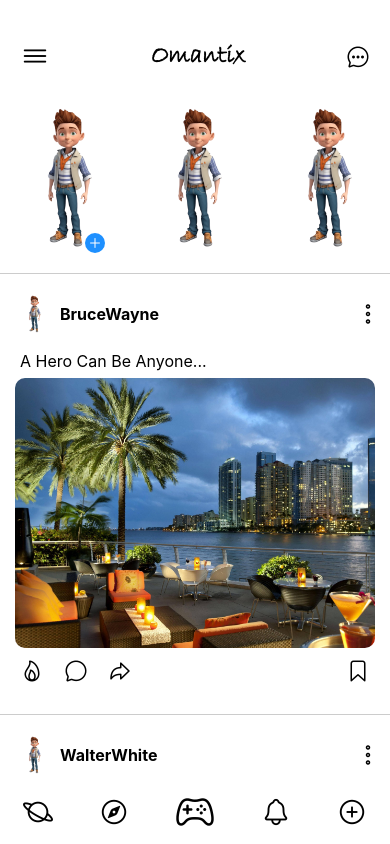
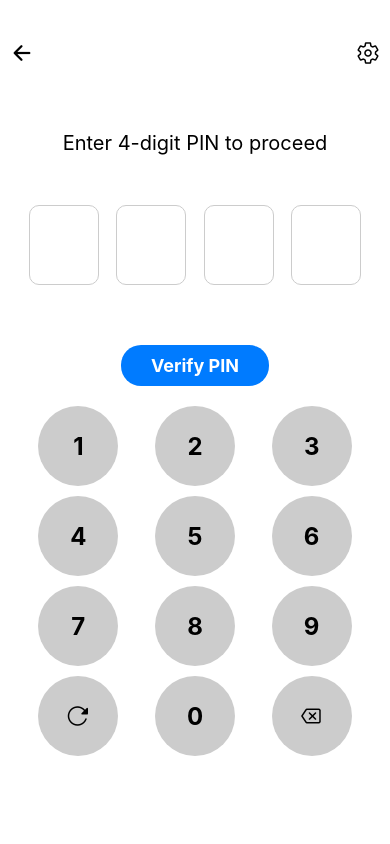
Before and after one commit to samanvay13/Social-Network, a React Native app: screen /SecurityPinScreen in a window 390 px wide. Built offline with nearby package versions, Linux system fonts and the light colour scheme.

Commit message:
Main Character PIN verification

```diff
--- a/App.js
+++ b/App.js
@@ -3,6 +3,7 @@ import { NavigationContainer } from "@react-navigation/native";
 import { createNativeStackNavigator } from "@react-navigation/native-stack";
 import HomeScreen from "./src/screens/home";
 import MainCharacterFeed from "./src/screens/mainCharacterFeed";
+import SecurityPinScreen from "./src/screens/securityPin";
 
 const Stack = createNativeStackNavigator();
 
@@ -12,6 +13,7 @@ function App() {
       <Stack.Navigator>
         <Stack.Screen name="Home" component={HomeScreen} options={{ headerShown: false }} />
         <Stack.Screen name="MainCharacterFeed" component={MainCharacterFeed} options={{ headerShown: false }} />
+        <Stack.Screen name="SecurityPinScreen" component={SecurityPinScreen} options={{headerShown: false}} />
       </Stack.Navigator>
     </NavigationContainer>
   );
--- a/src/components/menuContent.jsx
+++ b/src/components/menuContent.jsx
@@ -5,10 +5,6 @@ import { useNavigation } from "@react-navigation/native";
 
 const MenuContent = ({ onCloseMenu }) => {
   const navigation = useNavigation();
-
-  const navigateToMainCharacterFeed = () => {
-    navigation.navigate('MainCharacterFeed');
-  };
 
   return (
     <View style={styles.container}>
@@ -32,7 +28,7 @@ const MenuContent = ({ onCloseMenu }) => {
           <Ionicons name="people-outline" size={24} color="black" />
           <Text style={styles.menuItemText}>Communities</Text>
         </TouchableOpacity>
-        <TouchableOpacity style={styles.menuItem} onPress={navigateToMainCharacterFeed}>
+        <TouchableOpacity style={styles.menuItem} onPress={() => navigation.navigate('SecurityPinScreen')}>
           <Ionicons name="finger-print-outline" size={24} color="black" />
           <Text style={styles.menuItemText}>Main Character Feed</Text>
         </TouchableOpacity>
--- a/src/screens/home.jsx
+++ b/src/screens/home.jsx
@@ -43,7 +43,7 @@ const HomeScreen = () => {
               >
                 <Ionicons name="menu-outline" size={30} color="black" />
               </TouchableOpacity>
-              <Text style={[styles.headerTitle, {fontFamily: 'Bradley-Handwriting'}]}>Omantix</Text>
+              <Text style={styles.headerTitle}>Omantix</Text>
               <TouchableOpacity
                 style={{ paddingRight: 10 }}
                 onPress={() => {}}
--- a/src/screens/securityPin.jsx
+++ b/src/screens/securityPin.jsx
@@ -0,0 +1,174 @@
+import React, { useState } from 'react';
+import { View, Text, StyleSheet, TouchableOpacity, Platform } from 'react-native';
+import { Ionicons } from '@expo/vector-icons';
+
+const SecurityPinScreen = ({ navigation }) => {
+  const [pin, setPin] = useState('');
+
+  const handlePinInput = (digit) => {
+    if (pin.length < 4) {
+      setPin(pin + digit);
+    }
+  };
+
+  const handleBackspace = () => {
+    setPin(pin.slice(0, -1));
+  };
+
+  const handleResetPin = () => {
+    setPin('');
+  };
+
+  const handleVerifyPin = () => {
+    if (pin === '1234') {
+      navigation.navigate('MainCharacterFeed');
+    } else {
+      alert('Incorrect PIN');
+    }
+  };
+
+  return (
+    <View style={styles.container}>
+      <View style={styles.header}>
+        <TouchableOpacity onPress={() => navigation.goBack()}>
+          <Ionicons name="arrow-back" size={24} color="black" />
+        </TouchableOpacity>
+        <TouchableOpacity onPress={() => {}}>
+          <Ionicons name="settings-outline" size={24} color="black" />
+        </TouchableOpacity>
+      </View>
+      <View style={styles.description}>
+        <Text style={styles.descriptionText}>Enter 4-digit PIN to proceed</Text>
+      </View>
+      <View style={styles.pinContainer}>
+        {Array(4).fill().map((_, index) => (
+          <View key={index} style={styles.pinBlock}>
+            <Text style={styles.pinText}>{pin[index] || ''}</Text>
+          </View>
+        ))}
+      </View>
+      <TouchableOpacity style={styles.verifyButton} onPress={handleVerifyPin}>
+        <Text style={styles.verifyButtonText}>Verify PIN</Text>
+      </TouchableOpacity>
+      <View style={styles.numericButtonsContainer}>
+        <View style={styles.numericRow}>
+          <NumericButton digit={1} onPress={() => handlePinInput(1)} />
+          <NumericButton digit={2} onPress={() => handlePinInput(2)} />
+          <NumericButton digit={3} onPress={() => handlePinInput(3)} />
+        </View>
+        <View style={styles.numericRow}>
+          <NumericButton digit={4} onPress={() => handlePinInput(4)} />
+          <NumericButton digit={5} onPress={() => handlePinInput(5)} />
+          <NumericButton digit={6} onPress={() => handlePinInput(6)} />
+        </View>
+        <View style={styles.numericRow}>
+          <NumericButton digit={7} onPress={() => handlePinInput(7)} />
+          <NumericButton digit={8} onPress={() => handlePinInput(8)} />
+          <NumericButton digit={9} onPress={() => handlePinInput(9)} />
+        </View>
+        <View style={styles.numericRow}>
+          <TouchableOpacity style={styles.numericButton} onPress={handleResetPin}>
+            <Ionicons name="reload-outline" size={24} color="black" />
+          </TouchableOpacity>
+          <NumericButton digit={0} onPress={() => handlePinInput(0)} />
+          <TouchableOpacity style={styles.numericButton} onPress={handleBackspace}>
+            <Ionicons name="backspace-outline" size={24} color="black" />
+          </TouchableOpacity>
+        </View>
+      </View>
+    </View>
+  );
+};
+
+const NumericButton = ({ digit, onPress }) => (
+  <TouchableOpacity style={styles.numericButton} onPress={onPress}>
+    <Text style={styles.numericButtonText}>{digit}</Text>
+  </TouchableOpacity>
+);
+
+const styles = StyleSheet.create({
+  container: {
+    flex: 1,
+    backgroundColor: '#fff',
+  },
+  header: {
+    flexDirection: 'row',
+    justifyContent: 'space-between',
+    alignItems: 'center',
+    paddingHorizontal: 10,
+    paddingTop: 40,
+    paddingVertical: 15,
+    backgroundColor: '#fff',
+    borderBottomColor: '#ccc',
+    ...Platform.select({
+      android: {
+        elevation: 20,
+      },
+    }),
+  },
+  title: {
+    fontSize: 24,
+  },
+  description: {
+    alignSelf: 'center',
+    paddingVertical: 50,
+  },
+  descriptionText: {
+    fontSize: 20,
+  },
+  pinContainer: {
+    width: 350,
+    flexDirection: 'row',
+    justifyContent: 'space-around',
+    alignItems: 'center',
+    marginBottom: 60,
+    alignSelf: 'center',
+  },
+  pinBlock: {
+    width: 70,
+    height: 80,
+    borderRadius: 10,
+    borderWidth: 1,
+    borderColor: '#ccc',
+    justifyContent: 'center',
+    alignItems: 'center',
+  },
+  pinText: {
+    fontSize: 36,
+  },
+  verifyButton: {
+    alignSelf: 'center',
+    backgroundColor: '#007BFF',
+    paddingVertical: 10,
+    paddingHorizontal: 30,
+    borderRadius: 20,
+    marginBottom: 20,
+  },
+  verifyButtonText: {
+    color: '#fff',
+    fontSize: 18,
+    fontWeight: 'bold',
+  },
+  numericButtonsContainer: {
+    paddingHorizontal: 20,
+  },
+  numericRow: {
+    flexDirection: 'row',
+    justifyContent: 'space-around',
+    marginBottom: 10,
+  },
+  numericButton: {
+    backgroundColor: '#ccc',
+    width: 80,
+    height: 80,
+    borderRadius: 40,
+    justifyContent: 'center',
+    alignItems: 'center',
+  },
+  numericButtonText: {
+    fontSize: 24,
+    fontWeight: 'bold',
+  },
+});
+
+export default SecurityPinScreen;
```
